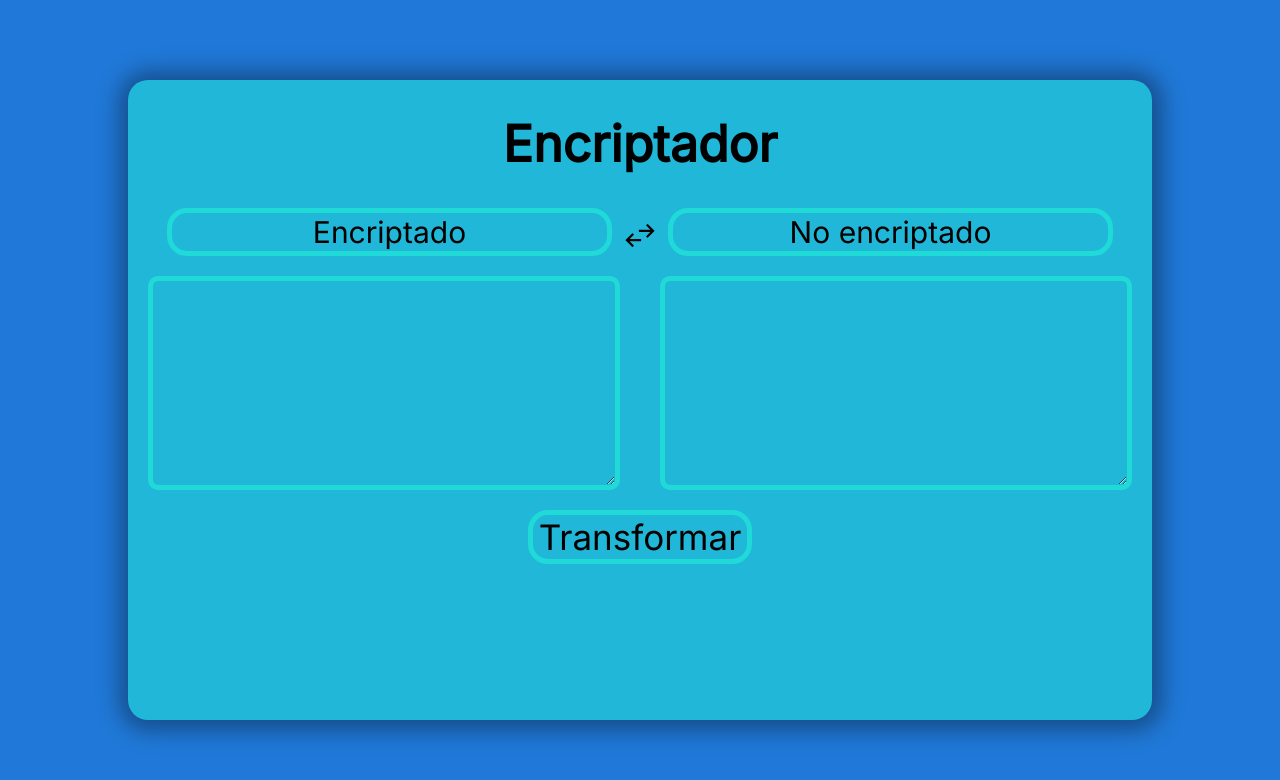
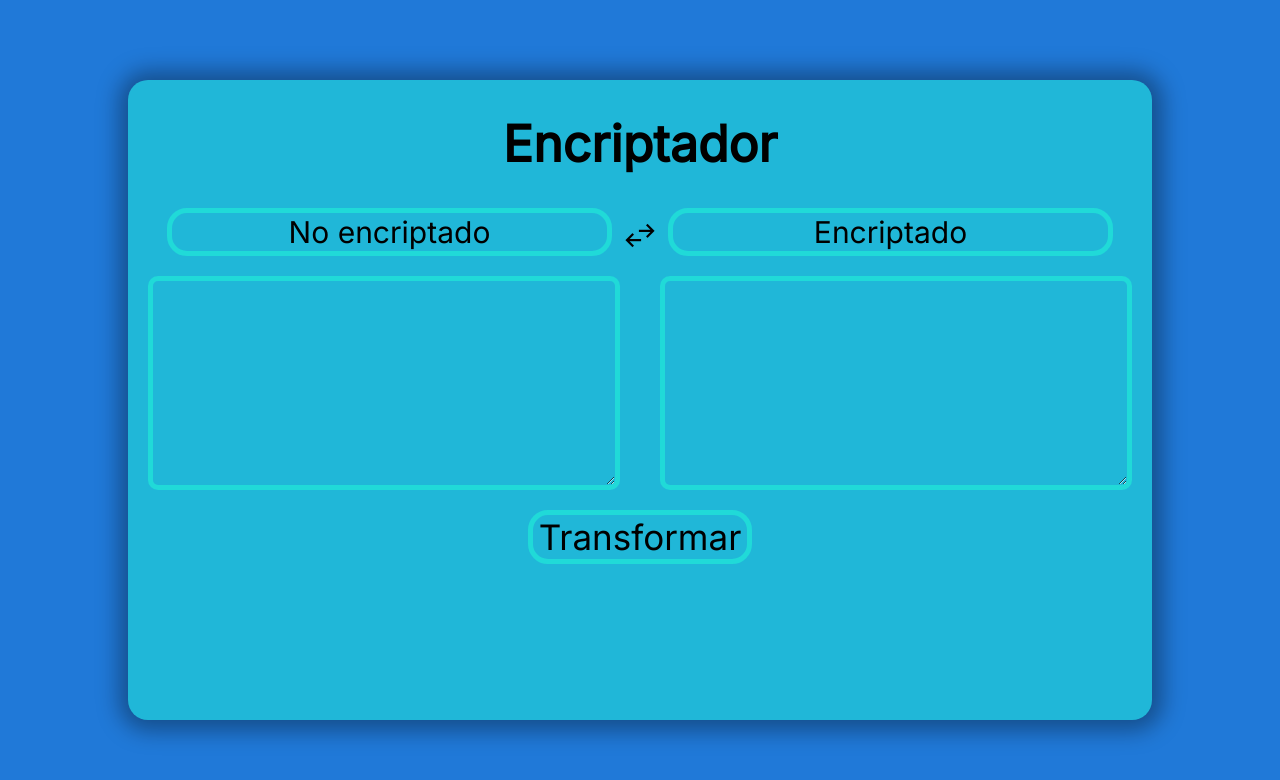
Before and after one commit to wantedgames/encriptador, a plain HTML site: page index.html in a window 1280 px wide. Drawn offline with nearby package versions, Linux system fonts and the light colour scheme.

Commit message:
Update index.html

```diff
--- a/index.html
+++ b/index.html
@@ -4,7 +4,7 @@
     <meta charset="UTF-8">
     <meta http-equiv="X-UA-Compatible" content="IE=edge">
     <meta name="viewport" content="width=device-width, initial-scale=1.0">
-    <title>Document</title>
+    <title>Encriptador</title>
     <link rel="stylesheet" href="style.css">
     <link rel="stylesheet" href="https://fonts.googleapis.com/css2?family=Material+Symbols+Outlined:opsz,wght,FILL,GRAD@20..48,100..700,0..1,-50..200" />
 </head>
@@ -12,9 +12,9 @@
     <div id="translator"><center>
         <h1 style="font-size: 50px;">Encriptador</h1>
         <div id="controlls">
-            <input class="lang-input" id="source-lang" type="text" value="Encriptado" readonly="true">
+            <input class="lang-input" id="source-lang" type="text" value="No encriptado" readonly="true">
             <input class="material-symbols-outlined" type="button" value="swap_horiz" style="font-size: 35px;transform:translateY(10px)" id="swap-lang">
-            <input class="lang-input" id="target-lang" type="text" value="No encriptado" readonly="true">
+            <input class="lang-input" id="target-lang" type="text" value="Encriptado" readonly="true">
         </div>
         <div style="display: flex;height: 100%;">
             <textarea id="area1"></textarea>
```
